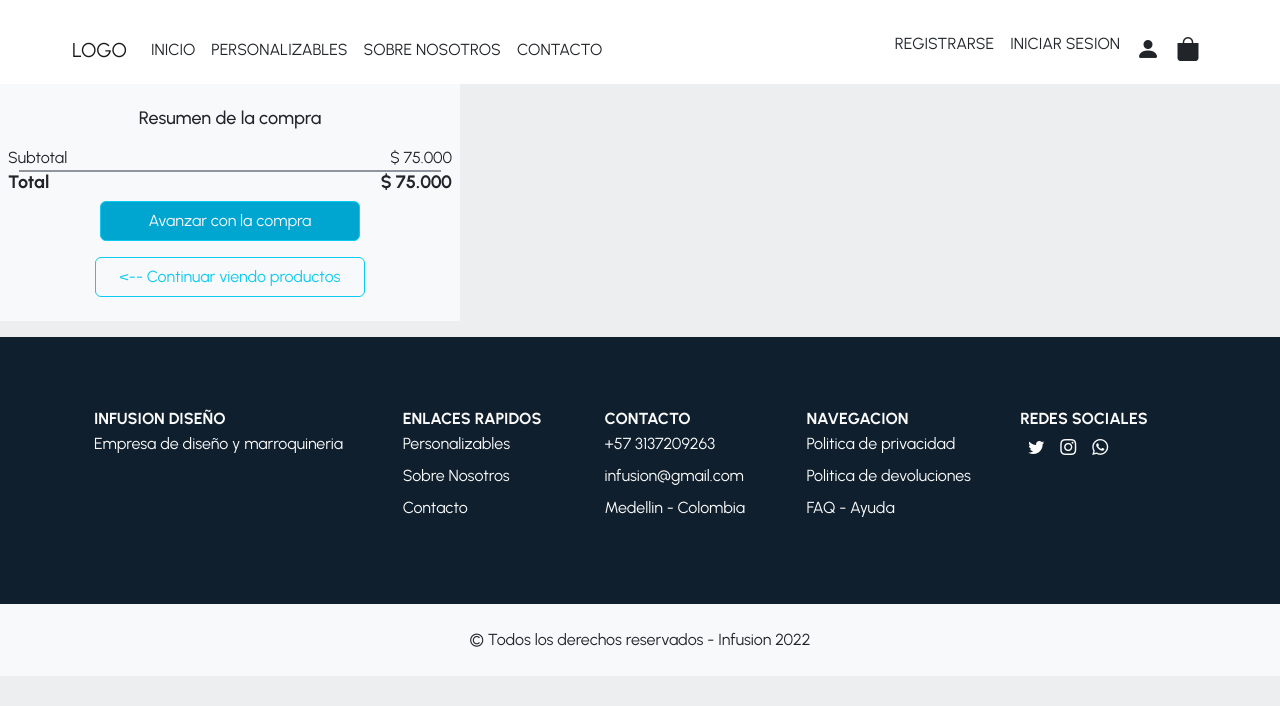
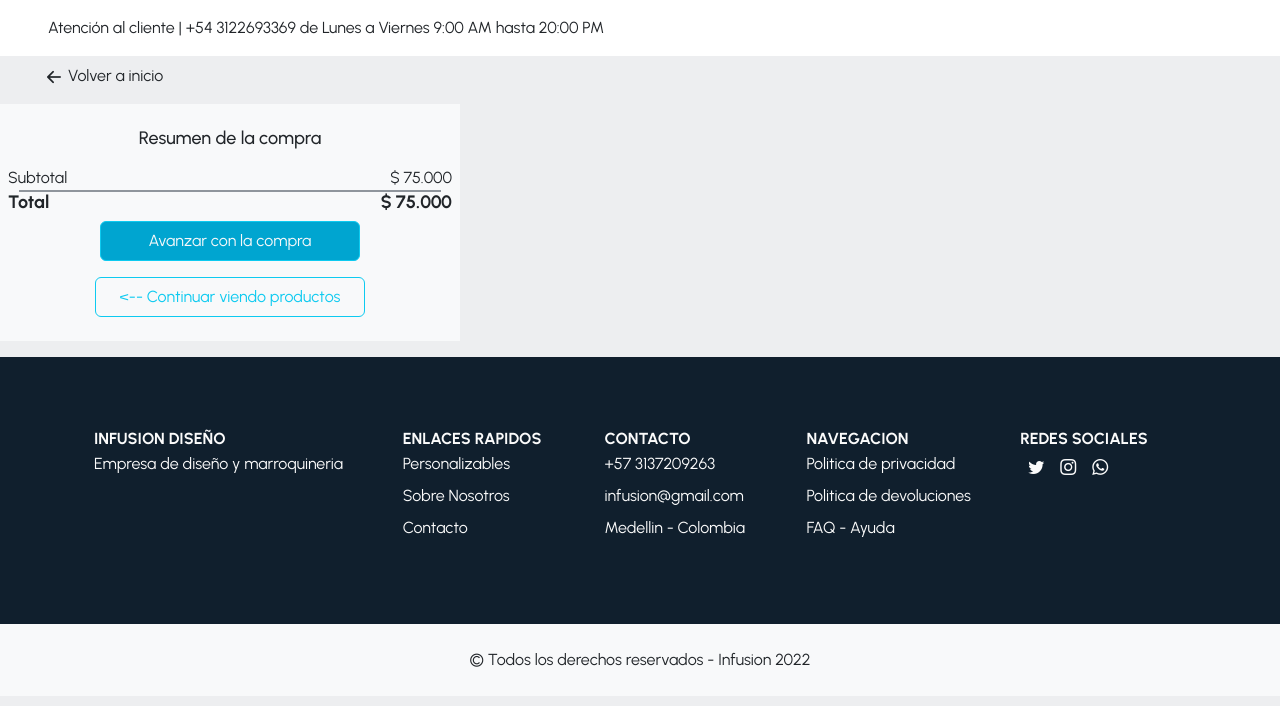
Before and after one commit to No-Country/c8-70-t-react, a Next.js app in the folder frontend/infusion/: page /Checkout in a window 1280 px wide. Shown: the top 706 px of the page. Built offline with nearby package versions, Linux system fonts and the light colour scheme.

Commit message:
add header checkout

```diff
--- a/frontend/infusion/components/Header.js
+++ b/frontend/infusion/components/Header.js
@@ -18,6 +18,14 @@ export default function Header() {
             : `${styles.headerLayout}`
         }
       >
+        {router.pathname === "/Checkout" ? (
+          <div className="d-flex pt-3 ms-4 ps-4 text-dark bg-white align-items-center">
+            <p>
+              Atención al cliente | +54 3122693369 de Lunes a Viernes 9:00 AM
+              hasta 20:00 PM
+            </p>
+          </div>
+        ) : (
           <nav className="navbar navbar-expand-lg navbar-light align-items-center">
             <div className="container-fluid ms-5 me-5 mt-3 g-5">
               <Link
@@ -37,7 +45,10 @@ export default function Header() {
               >
                 <span className="navbar-toggler-icon"></span>
               </button>
-            <div className="collapse navbar-collapse" id="navbarTogglerDemo02">
+              <div
+                className="collapse navbar-collapse"
+                id="navbarTogglerDemo02"
+              >
                 <ul className="navbar-nav me-auto mb-2 mb-lg-0">
                   <li className="nav-item">
                     <Link
@@ -152,6 +163,7 @@ export default function Header() {
               </div>
             </div>
           </nav>
+        )}
       </header>
       <CartMenu />
     </>
--- a/frontend/infusion/pages/Checkout.js
+++ b/frontend/infusion/pages/Checkout.js
@@ -1,3 +1,4 @@
+import Link from "next/link";
 import React from "react";
 import AddCartButton from "../components/AddCartButton";
 import ProductCounter from "../components/ProductCounter";
@@ -5,6 +6,13 @@ import ProductCounter from "../components/ProductCounter";
 export default function Checkout() {
   return (
     <div>
+      <Link
+        href="/Productos"
+        className="d-flex text-dark bg-none text-decoration-none ms-4 ps-3"
+      >
+        <i className="bi bi-arrow-left-short fs-3"></i>
+        <p className="pt-2"> Volver a inicio</p>{" "}
+      </Link>
       <div className="col col-md-auto d-flex flex-column flex-md-row mb-3 mx-auto">
         <div
           className="p-2 bg-light h-75"
```
Lines whose indentation alone changed are shown as unchanged.
